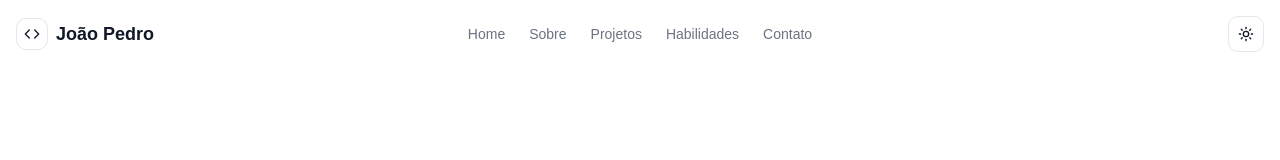
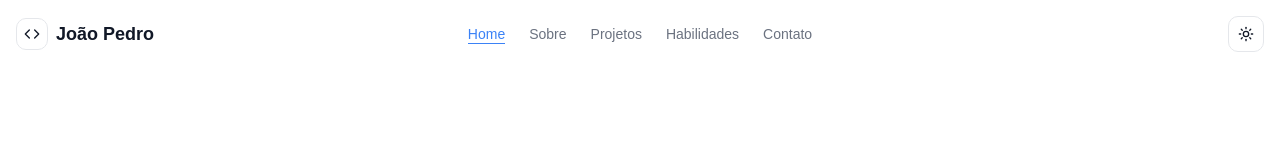
Before and after one commit to joaopedro08-dev/Portfolio, a React (Vite) app: page / in a window 1280 px wide. Shown: the top 160 px of the page. Built offline with nearby package versions, Linux system fonts and the light colour scheme.

Commit message:
Update header.tsx

```diff
--- a/src/components/app/header.tsx
+++ b/src/components/app/header.tsx
@@ -33,8 +33,9 @@ export default function Header() {
                     }
                 });
 
-                if (mostVisibleEntry) {
-                    setActiveSection((mostVisibleEntry as HTMLElement).id);
+                if (mostVisibleEntry !== null) {
+                    const entry = mostVisibleEntry as IntersectionObserverEntry;
+                    setActiveSection((entry.target as HTMLElement).id);
                 }
             },
             {
@@ -61,11 +62,10 @@ export default function Header() {
 
     return (
         <motion.header
-            className={`w-full fixed top-0 left-0 right-0 border-b z-50 transition-all duration-300 ${
-                isScrolled
+            className={`w-full fixed top-0 left-0 right-0 border-b z-50 transition-all duration-300 ${isScrolled
                     ? "bg-linear-to-r from-primary/10 via-card/50 to-secondary/10 backdrop-blur-md border-primary/20"
                     : "bg-transparent border-transparent"
-            }`}
+                }`}
             initial={{ opacity: 0, y: -20 }}
             animate={{ opacity: 1, y: 0 }}
             transition={{ duration: 0.5 }}
@@ -110,11 +110,10 @@ export default function Header() {
                                 whileHover={{ scale: 1.1 }}
                             >
                                 <a href={link.href}
-                                    className={`relative text-sm transition-colors ${
-                                        activeSection === link.href.slice(1)
+                                    className={`relative text-sm transition-colors ${activeSection === link.href.slice(1)
                                             ? "text-primary font-medium"
                                             : "text-muted-foreground hover:text-primary"
-                                    }
+                                        }
                                     after:absolute after:left-0 after:-bottom-0.5
                                     after:h-px after:bg-primary
                                     ${activeSection === link.href.slice(1) ? "after:w-full" : "after:w-0"}
```
